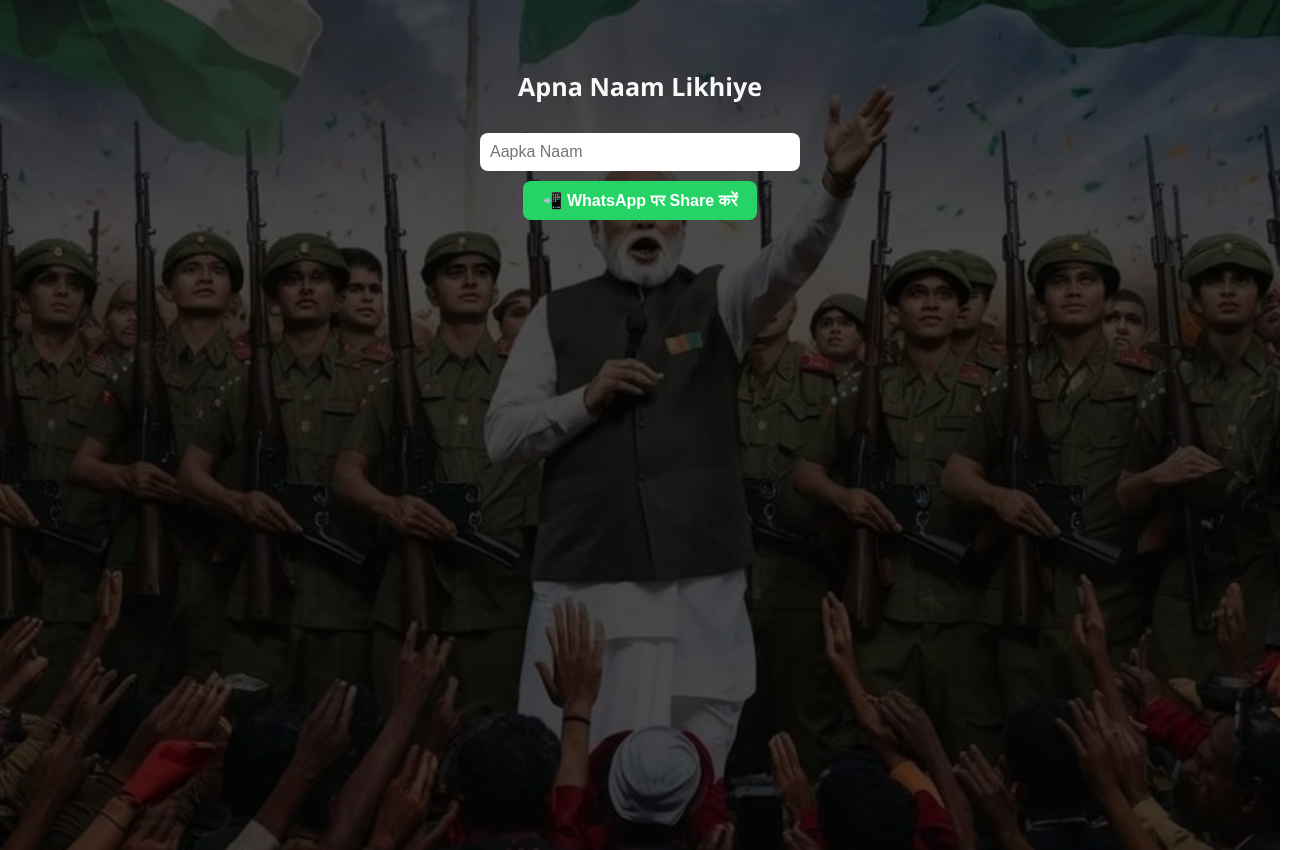
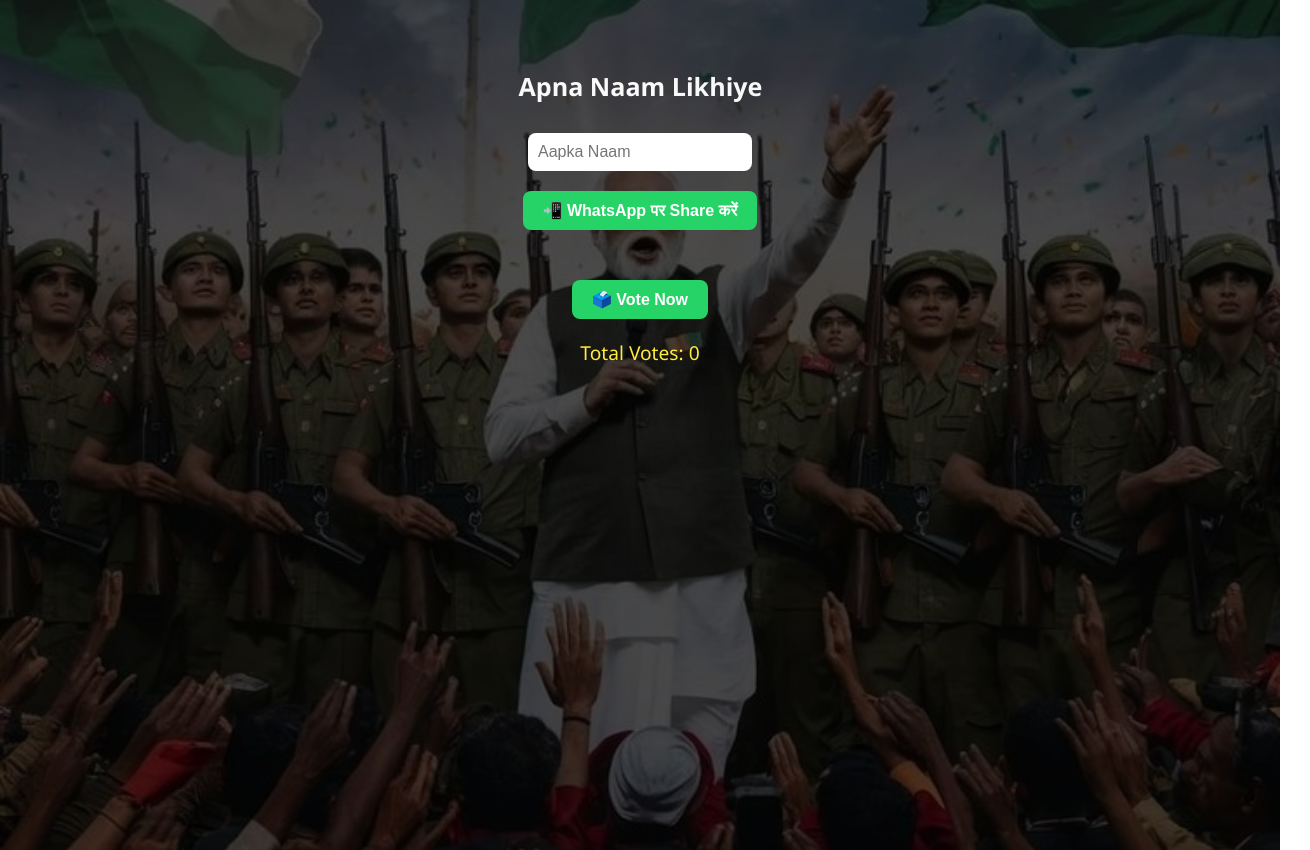
Before and after one commit to IsupportIndianArmy/Support-Indian-Army, a plain HTML site: page index.html in a window 1280 px wide. Shown: the whole page, 1310 px wide, since content can reach past the window. Drawn offline with Linux system fonts and the light colour scheme.

Commit message:
Update index.html

```diff
--- a/index.html
+++ b/index.html
@@ -10,7 +10,7 @@
       font-family: 'Segoe UI', sans-serif;
       text-align: center;
       color: white;
-      background-image: url('indian-army.jpg'); /* Ensure this image is in same folder */
+      background-image: url('indian-army.jpg');
       background-size: cover;
       background-position: center;
       background-repeat: no-repeat;
@@ -21,6 +21,9 @@
       background-color: rgba(0, 0, 0, 0.7);
       min-height: 100vh;
       padding-top: 50px;
+      display: flex;
+      flex-direction: column;
+      align-items: center;
     }
 
     h1, h2 {
@@ -52,6 +55,7 @@
       border-radius: 8px;
       cursor: pointer;
       font-weight: bold;
+      margin: 10px;
     }
 
     .message {
@@ -65,6 +69,16 @@
       from { opacity: 0.5; transform: translateY(5px); }
       to { opacity: 1; transform: translateY(-5px); }
     }
+
+    .vote-section {
+      margin-top: 30px;
+    }
+
+    .vote-count {
+      font-size: 1.2rem;
+      margin-top: 10px;
+      color: #ffeb3b;
+    }
   </style>
 </head>
 <body>
@@ -76,6 +90,11 @@
       <input type="text" id="nameInput" placeholder="Aapka Naam" />
       <br />
       <button onclick="shareOnWhatsApp()">📲 WhatsApp पर Share करें</button>
+    </div>
+
+    <div class="vote-section">
+      <button onclick="castVote()">🗳️ Vote Now</button>
+      <div class="vote-count">Total Votes: <span id="voteCount">0</span></div>
     </div>
   </div>
 
@@ -104,6 +123,21 @@
 
       window.open(whatsappUrl, '_blank');
     }
+
+    // Vote logic with localStorage
+    function castVote() {
+      let votes = localStorage.getItem("armyVotes");
+      votes = votes ? parseInt(votes) + 1 : 1;
+      localStorage.setItem("armyVotes", votes);
+      updateVoteDisplay();
+    }
+
+    function updateVoteDisplay() {
+      const votes = localStorage.getItem("armyVotes") || 0;
+      document.getElementById("voteCount").textContent = votes;
+    }
+
+    updateVoteDisplay();
   </script>
 </body>
 </html>
```
